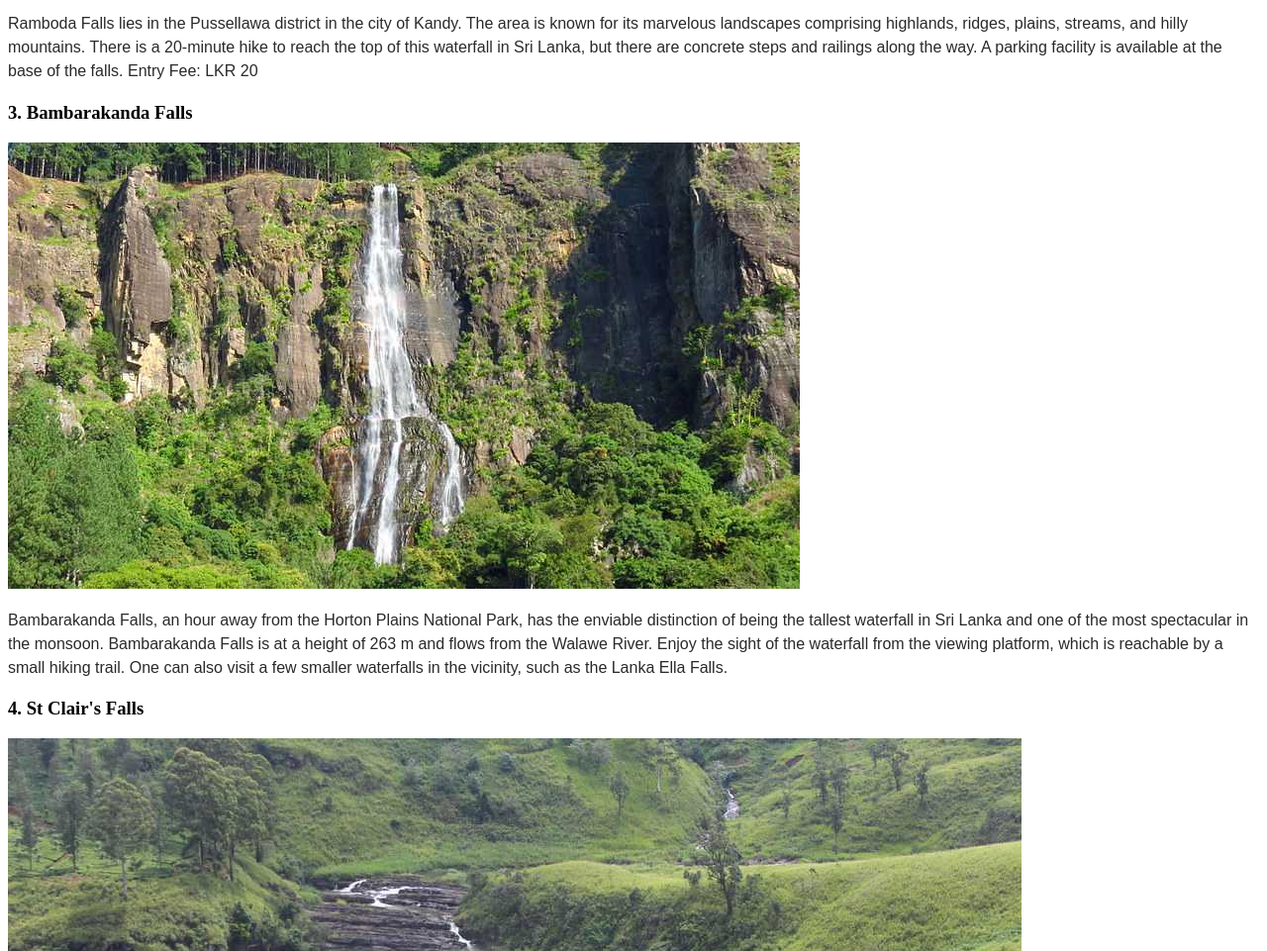
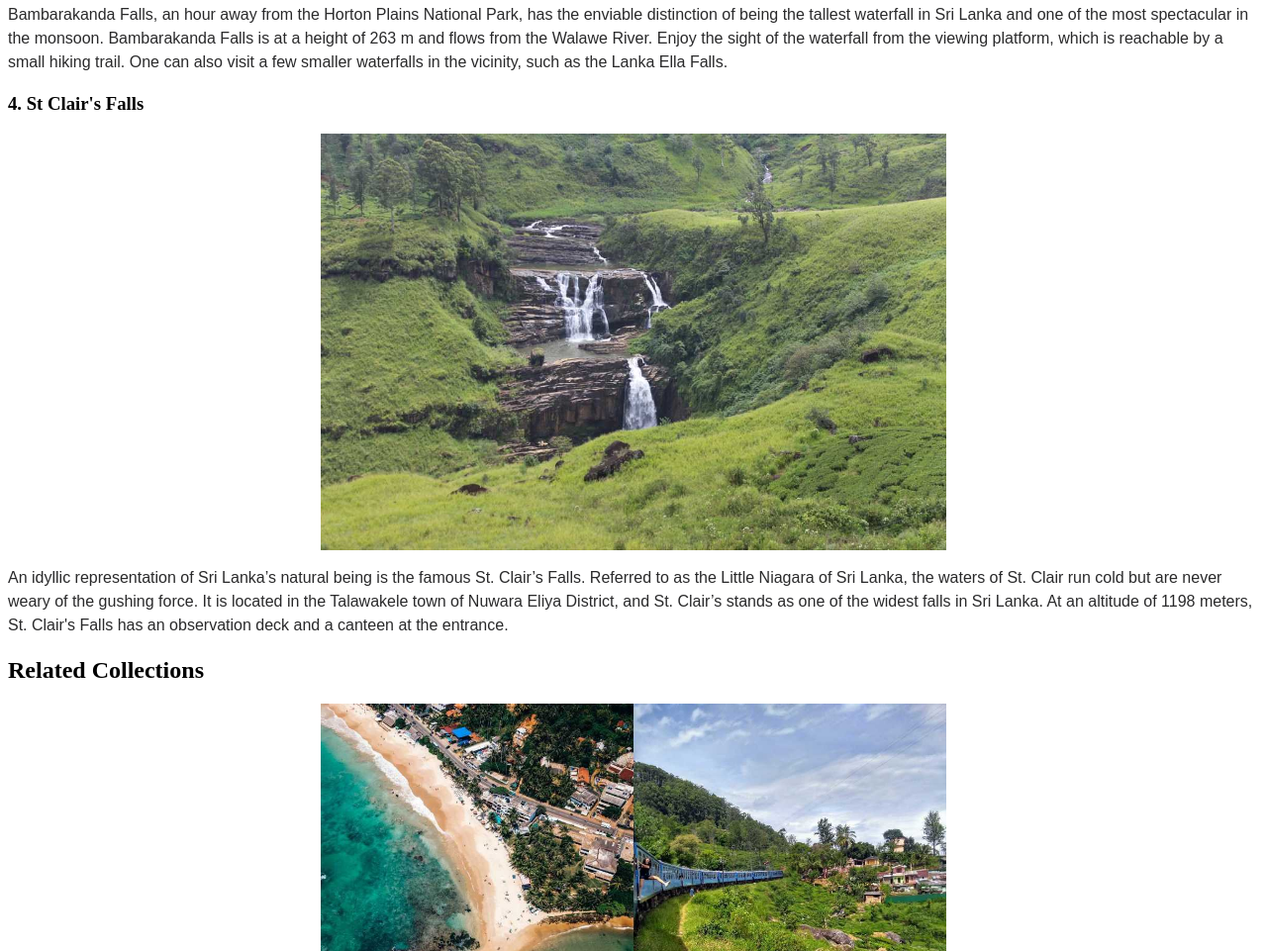
Before and after one commit to HaneetaSenadheera/waterfall, a plain HTML site: page index.html in a window 1280 px wide. Shown: the part 1839-2800 px from the top of the page at 99% size. Drawn offline with Linux system fonts and the light colour scheme.

Commit message:
Image format changed

```diff
--- a/index.html
+++ b/index.html
@@ -22,7 +22,7 @@
     <img src="Images/Bambarakanda_Waterfall_20190709200607 (1).jpg" alt="Bambarakanda waterfall">
     <p>Bambarakanda Falls, an hour away from the Horton Plains National Park, has the enviable distinction of being the tallest waterfall in Sri Lanka and one of the most spectacular in the monsoon. Bambarakanda Falls is at a height of 263 m and flows from the Walawe River. Enjoy the sight of the waterfall from the viewing platform, which is reachable by a small hiking trail. One can also visit a few smaller waterfalls in the vicinity, such as the Lanka Ella Falls.</p>
     <h3>4. St Clair's Falls</h3>
-    <img src="Images/20843091331_2c4e3d3ace_b_20190703234051.jpg" alt="st Clair's Falls"
+    <img src="Images/20843091331_2c4e3d3ace_b_20190703234051.jpg" alt="st Clair's Falls">
     <p>An idyllic representation of Sri Lanka’s natural being is the famous St. Clair’s Falls. Referred to as the Little Niagara of Sri Lanka, the waters of St. Clair run cold but are never weary of the gushing force. It is located in the Talawakele town of Nuwara Eliya District, and St. Clair’s stands as one of the widest falls in Sri Lanka. At an altitude of 1198 meters, St. Clair's Falls has an observation deck and a canteen at the entrance.</p>
     <h2>Related Collections</h2>
     <img src="Images/srilanka_20190928153148.jpg" alt="SriLanka">
--- a/styles.css
+++ b/styles.css
@@ -48,3 +48,10 @@ a:link {
     background-color: transparent;
     text-decoration: underline;
   }
+
+  img {
+    display: block;
+    margin-left: auto;
+    margin-right: auto;
+    width: 50%;
+  }
```
